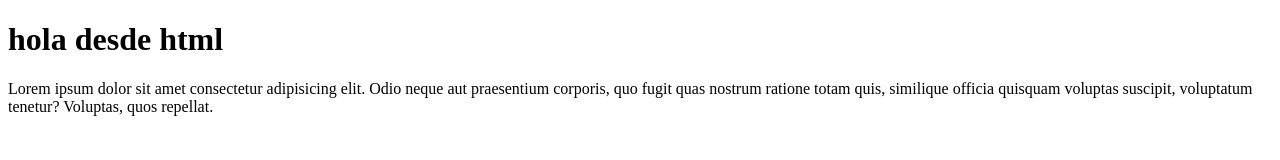
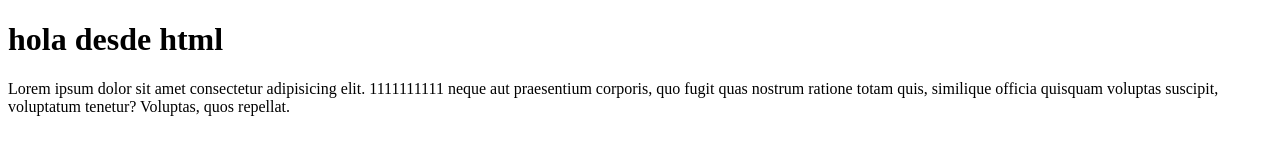
Before and after one commit to tefygz/prueba1, a plain HTML site: page index.html in a window 1280 px wide. Drawn offline with Linux system fonts and the light colour scheme.

Commit message:
agregue 111 en otro lado

```diff
--- a/index.html
+++ b/index.html
@@ -8,6 +8,6 @@
 </head>
 <body>
     <h1>hola desde html</h1>
-    <p>Lorem ipsum dolor sit amet consectetur adipisicing elit. Odio neque aut praesentium corporis, quo fugit quas nostrum ratione totam quis, similique officia quisquam voluptas suscipit, voluptatum tenetur? Voluptas, quos repellat.</p>
+    <p>Lorem ipsum dolor sit amet consectetur adipisicing elit. 1111111111  neque aut praesentium corporis, quo fugit quas nostrum ratione totam quis, similique officia quisquam voluptas suscipit, voluptatum tenetur? Voluptas, quos repellat.</p>
 </body>
 </html>
```
